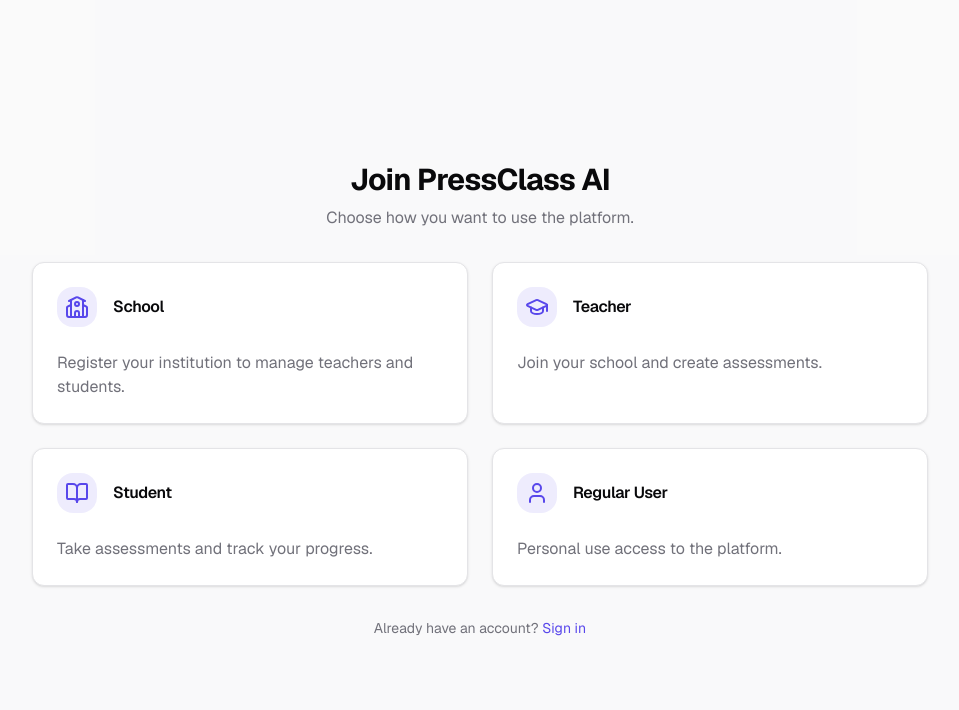
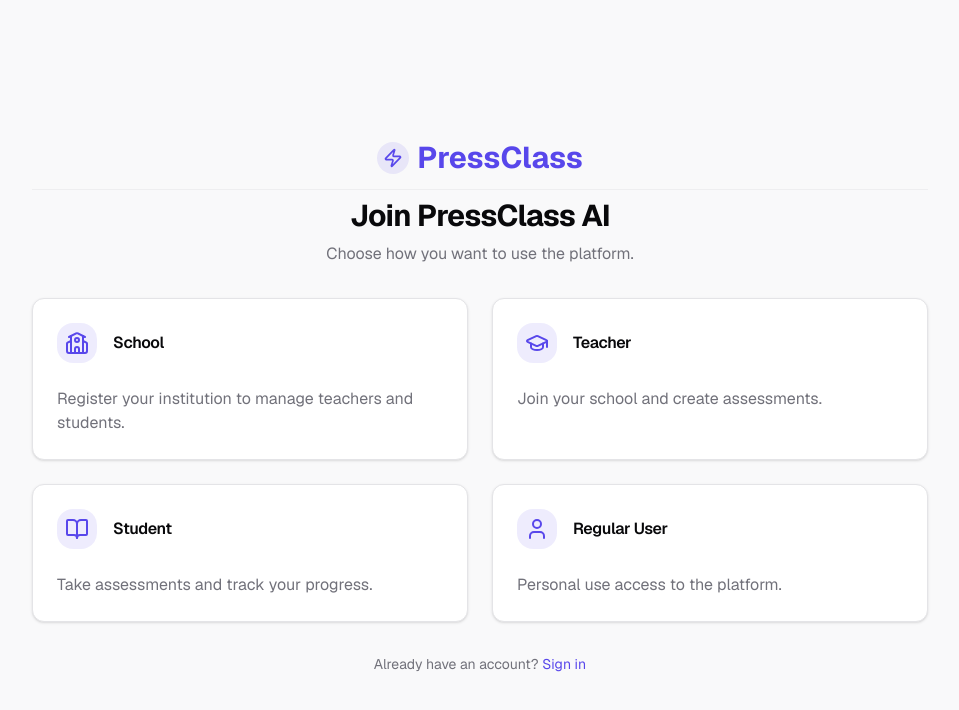
Before and after one commit to ElkanHub/PressClass, a Next.js app: page /auth/signup in a window 1280 px wide. Shown: the top 710 px of the page, without its empty margins (160-1119 px from the left). Built offline with nearby package versions, Linux system fonts and the light colour scheme.

Commit message:
added correct head links to all login forms

```diff
--- a/app/auth/signup/page.tsx
+++ b/app/auth/signup/page.tsx
@@ -1,5 +1,5 @@
 import Link from "next/link";
-import { School, GraduationCap, BookOpen, User } from "lucide-react";
+import { School, GraduationCap, BookOpen, User, Zap } from "lucide-react";
 import { Card, CardContent, CardDescription, CardHeader, CardTitle } from "@/components/ui/card";
 
 
@@ -35,6 +35,14 @@
         <div className="flex min-h-screen items-center justify-center bg-muted/50 p-4">
             <div className="w-full max-w-4xl space-y-8">
                 <div className="text-center space-y-2">
+                    <div className="h-16 flex items-center justify-center px-6 border-b border-border/50">
+                        <Link href="/" className="flex items-center justify-center gap-2 font-bold text-3xl text-primary">
+                            <div className="bg-primary/10 p-1.5 rounded-lg">
+                                <Zap className="h-5 w-5 text-primary" />
+                            </div>
+                            <span>PressClass</span>
+                        </Link>
+                    </div>
                     <h1 className="text-3xl font-bold tracking-tight">Join PressClass AI</h1>
                     <p className="text-muted-foreground">Choose how you want to use the platform.</p>
                 </div>
--- a/app/auth/signup/regular/page.tsx
+++ b/app/auth/signup/regular/page.tsx
@@ -4,7 +4,7 @@
 import { useState } from "react";
 import { useRouter } from "next/navigation";
 import Link from "next/link";
-import { Loader2, User } from "lucide-react";
+import { Loader2, User, Zap } from "lucide-react";
 import { createClient } from "@/lib/supabase/client";
 import { Button } from "@/components/ui/button";
 import { Input } from "@/components/ui/input";
@@ -55,6 +55,14 @@
         <div className="flex min-h-screen items-center justify-center bg-muted/50 p-4">
             <Card className="w-full max-w-md">
                 <CardHeader className="space-y-1">
+                    <div className="h-16 flex items-center justify-start px-0 border-b border-border/50">
+                        <Link href="/" className="flex items-center justify-center gap-2 font-bold text-3xl text-primary">
+                            <div className="bg-primary/10 p-1.5 rounded-lg">
+                                <Zap className="h-5 w-5 text-primary" />
+                            </div>
+                            <span>PressClass</span>
+                        </Link>
+                    </div>
                     <div className="flex items-center gap-2 mb-2">
                         <User className="h-6 w-6 text-primary" />
                         <CardTitle className="text-2xl">Create Account</CardTitle>
--- a/app/auth/signup/school/page.tsx
+++ b/app/auth/signup/school/page.tsx
@@ -3,7 +3,7 @@
 import { useState } from "react";
 import { useRouter } from "next/navigation";
 import Link from "next/link";
-import { Loader2, School } from "lucide-react";
+import { Loader2, School, Zap } from "lucide-react";
 import { createClient } from "@/lib/supabase/client";
 import { Button } from "@/components/ui/button";
 import { Input } from "@/components/ui/input";
@@ -82,6 +82,14 @@
         <div className="flex min-h-screen items-center justify-center bg-muted/50 p-4">
             <Card className="w-full max-w-md">
                 <CardHeader className="space-y-1">
+                    <div className="h-16 flex items-center justify-start px-0 border-b border-border/50">
+                        <Link href="/" className="flex items-center justify-center gap-2 font-bold text-3xl text-primary">
+                            <div className="bg-primary/10 p-1.5 rounded-lg">
+                                <Zap className="h-5 w-5 text-primary" />
+                            </div>
+                            <span>PressClass</span>
+                        </Link>
+                    </div>
                     <div className="flex items-center gap-2 mb-2">
                         <School className="h-6 w-6 text-primary" />
                         <CardTitle className="text-2xl">School Registration</CardTitle>
--- a/app/auth/signup/student/page.tsx
+++ b/app/auth/signup/student/page.tsx
@@ -3,7 +3,7 @@
 import { useState } from "react";
 import { useRouter } from "next/navigation";
 import Link from "next/link";
-import { Loader2, BookOpen } from "lucide-react";
+import { Loader2, BookOpen, Zap } from "lucide-react";
 import { createClient } from "@/lib/supabase/client";
 import { Button } from "@/components/ui/button";
 import { Input } from "@/components/ui/input";
@@ -67,6 +67,14 @@
         <div className="flex min-h-screen items-center justify-center bg-muted/50 p-4">
             <Card className="w-full max-w-md">
                 <CardHeader className="space-y-1">
+                    <div className="h-16 flex items-center justify-start px-0 border-b border-border/50">
+                        <Link href="/" className="flex items-center justify-center gap-2 font-bold text-3xl text-primary">
+                            <div className="bg-primary/10 p-1.5 rounded-lg">
+                                <Zap className="h-5 w-5 text-primary" />
+                            </div>
+                            <span>PressClass</span>
+                        </Link>
+                    </div>
                     <div className="flex items-center gap-2 mb-2">
                         <BookOpen className="h-6 w-6 text-primary" />
                         <CardTitle className="text-2xl">Student Registration</CardTitle>
--- a/app/auth/signup/teacher/page.tsx
+++ b/app/auth/signup/teacher/page.tsx
@@ -3,7 +3,7 @@
 import { useState } from "react";
 import { useRouter } from "next/navigation";
 import Link from "next/link";
-import { Loader2, GraduationCap } from "lucide-react";
+import { Loader2, GraduationCap, Zap } from "lucide-react";
 import { createClient } from "@/lib/supabase/client";
 import { Button } from "@/components/ui/button";
 import { Input } from "@/components/ui/input";
@@ -81,6 +81,14 @@
         <div className="flex min-h-screen items-center justify-center bg-muted/50 p-4">
             <Card className="w-full max-w-md">
                 <CardHeader className="space-y-1">
+                    <div className="h-16 flex items-center justify-start px-0 border-b border-border/50">
+                        <Link href="/" className="flex items-center justify-center gap-2 font-bold text-3xl text-primary">
+                            <div className="bg-primary/10 p-1.5 rounded-lg">
+                                <Zap className="h-5 w-5 text-primary" />
+                            </div>
+                            <span>PressClass</span>
+                        </Link>
+                    </div>
                     <div className="flex items-center gap-2 mb-2">
                         <GraduationCap className="h-6 w-6 text-primary" />
                         <CardTitle className="text-2xl">Teacher Registration</CardTitle>
--- a/components/sign-up-form.tsx
+++ b/components/sign-up-form.tsx
@@ -19,6 +19,7 @@
   SelectTrigger,
   SelectValue,
 } from "@/components/ui/select";
+import { Zap } from "lucide-react"
 import Link from "next/link";
 import { useRouter } from "next/navigation";
 import { useState } from "react";
@@ -70,6 +71,14 @@
 
   return (
     <div className={cn("flex flex-col gap-6", className)} {...props}>
+      <div className="h-16 flex items-center justify-center px-6 border-b border-border/50">
+        <Link href="/" className="flex items-center justify-center gap-2 font-bold text-3xl text-primary">
+          <div className="bg-primary/10 p-1.5 rounded-lg">
+            <Zap className="h-5 w-5 text-primary" />
+          </div>
+          <span>PressClass</span>
+        </Link>
+      </div>
       <Card>
         <CardHeader>
           <CardTitle className="text-2xl">Sign up</CardTitle>
```
